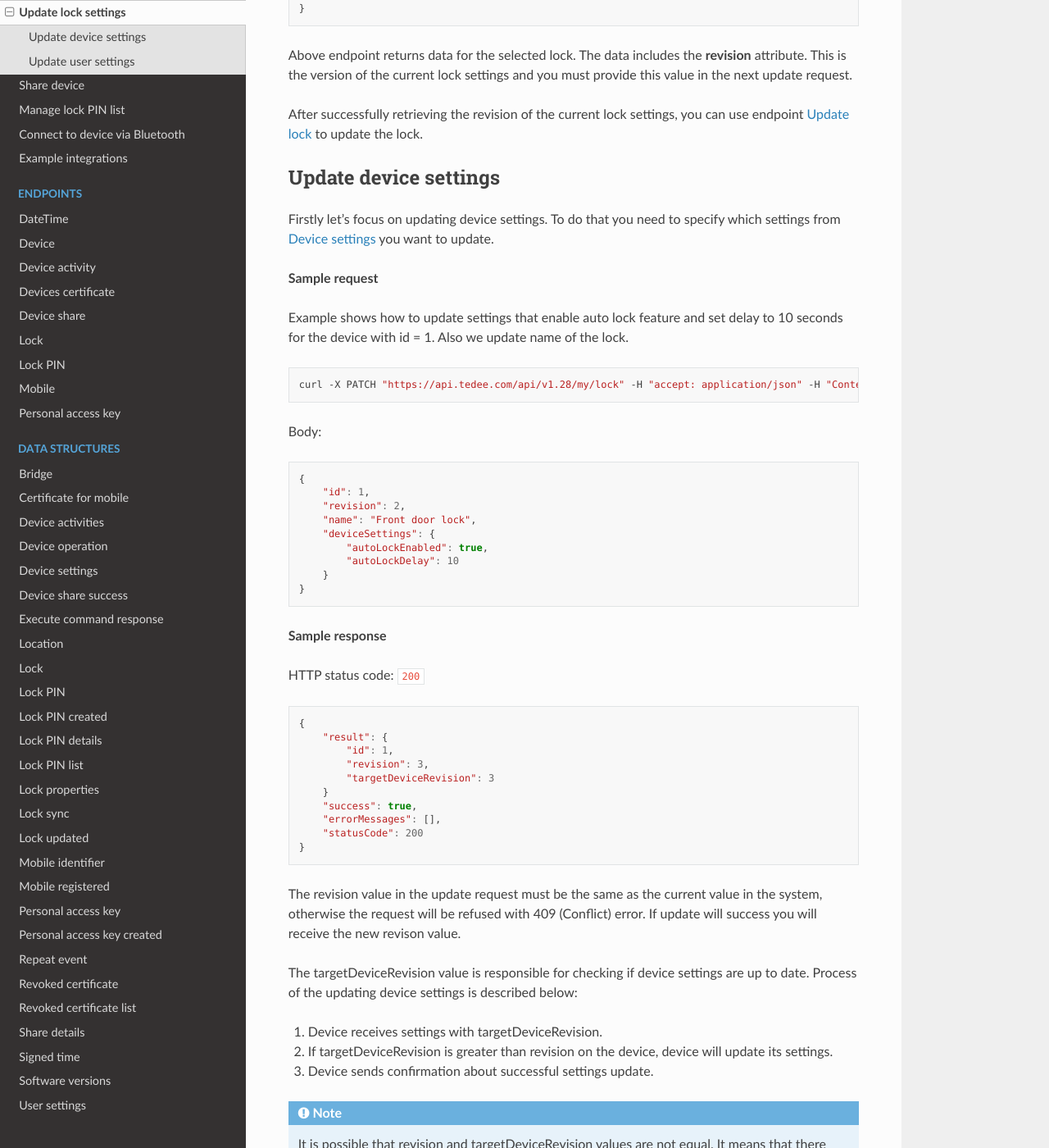
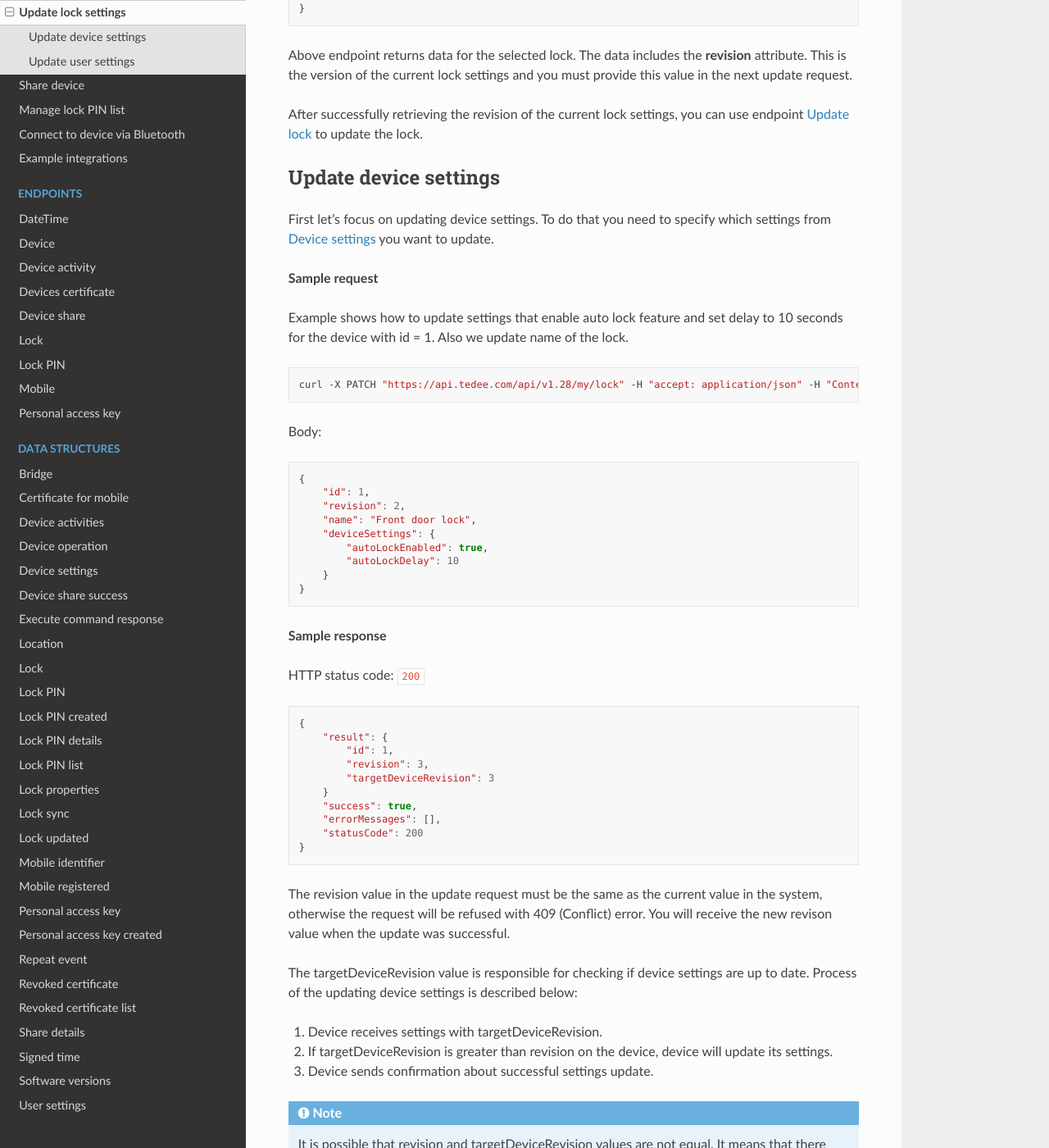
Before and after one commit to tedee-com/tedee-api-doc, a Sphinx documentation site: the page built from docs/source/howtos/update-lock-settings.rst, in a window 1280 px wide and 1400 px high, scrolled down 1628 px. Shown: the whole window at 82% size. Built offline with Sphinx 7.4.7 and the Read the Docs theme 2.0.0, drawn with Linux system fonts in a browser that asks for light colours; pages that are not in the unit, such as notebooks, are missing from menus; some of the changed text lies outside the part shown.

Commit message:
Fix grammar

```diff
--- a/docs/source/howtos/update-lock-settings.rst
+++ b/docs/source/howtos/update-lock-settings.rst
@@ -7,7 +7,7 @@ If you want to update lock settings, the first thing you need to know is that th
 * **device settings** - settings on the device side. That means changing settings will affect all device users that have access to that lock
 * **user settings** - each user has his/her own settings and they are responsible for auto unlock feature
 
-To update device settings firstly use endpoint :doc:`Get single lock <../endpoints/lock/get-single>`:
+To update device settings first use endpoint :doc:`Get single lock <../endpoints/lock/get-single>`:
 
 **Sample request**
 
@@ -92,7 +92,7 @@ After successfully retrieving the revision of the current lock settings, you can
 Update device settings
 ----------------------
 
-Firstly let's focus on updating device settings. To do that you need to specify which settings from :doc:`Device settings <../datastructures/device-settings>` you want to update.
+First let's focus on updating device settings. To do that you need to specify which settings from :doc:`Device settings <../datastructures/device-settings>` you want to update.
 
 **Sample request**
 
@@ -134,7 +134,7 @@ HTTP status code: ``200``
         }
 
 The revision value in the update request must be the same as the current value in the system, otherwise the request will be refused with 409 (Conflict) error.
-If update will success you will receive the new revison value.
+You will receive the new revison value when the update was successful.
 
 The targetDeviceRevision value is responsible for checking if device settings are up to date.
 Process of the updating device settings is described below:
```
